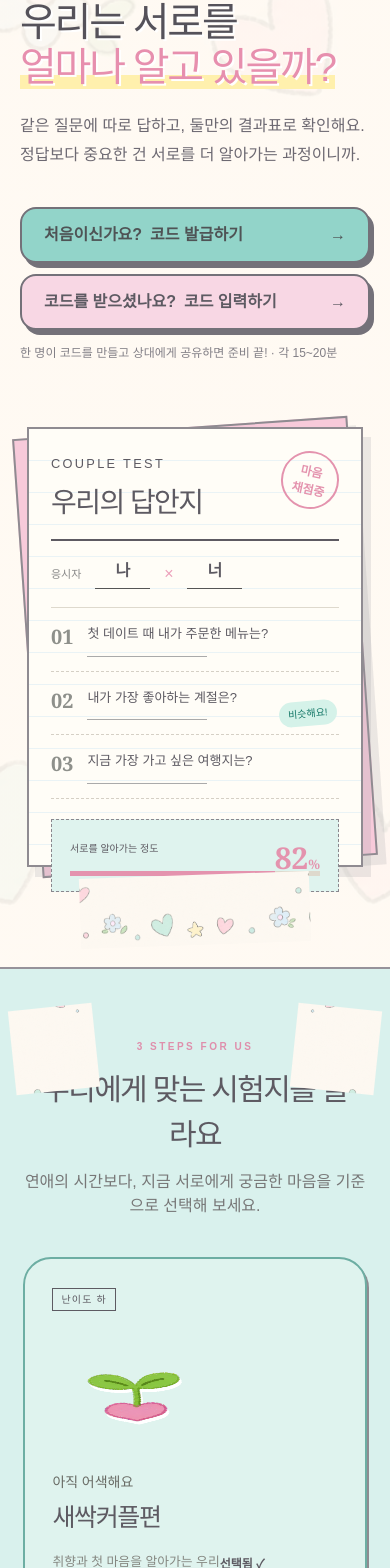
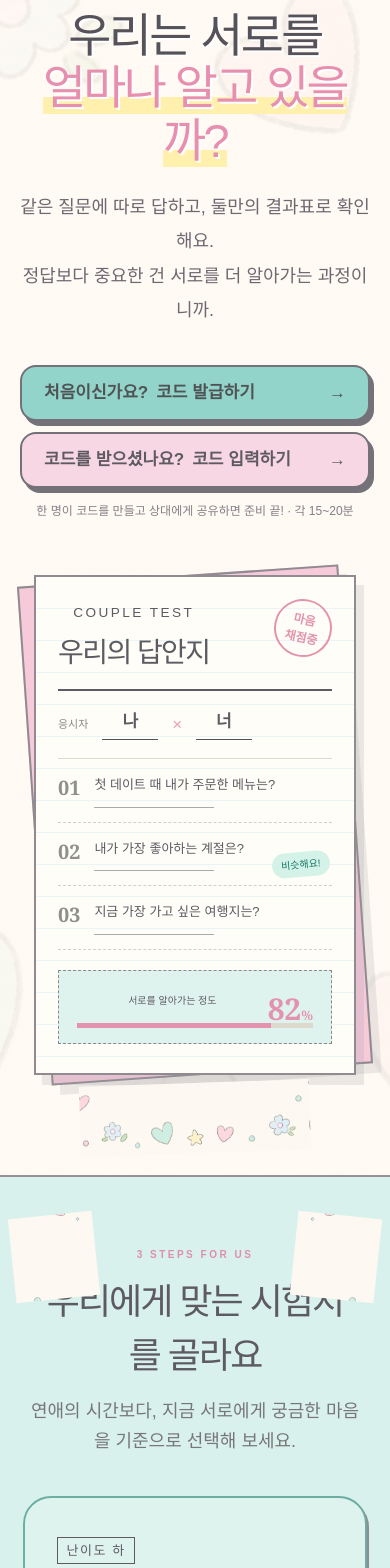
Before and after one commit to dlawlwl0620/knowing-you-couple-test, a React (Vite) app: page / in a window 390 px wide. Shown: the part 168-1736 px from the top of the page. Built offline with nearby package versions, Linux system fonts and the light colour scheme; a web font is replaced by a local one.

Commit message:
Increase readability and stack hero vertically

```diff
--- a/app/easy-customize.css
+++ b/app/easy-customize.css
@@ -27,9 +27,9 @@
 
   /* 3. 폰트와 크기 */
   --easy-font: "DearFromsol", "Apple SD Gothic Neo", sans-serif;
-  --easy-title-size: clamp(40px, 5vw, 68px);
-  --easy-section-title-size: 38px;
-  --easy-body-size: 16px;
+  --easy-title-size: clamp(48px, 6vw, 78px);
+  --easy-section-title-size: 46px;
+  --easy-body-size: 18px;
 
   /* 4. PC 카드 배열과 간격
    * 3을 2로 바꾸면 카드가 한 줄에 2개씩 표시됩니다.
@@ -63,6 +63,37 @@ body {
   font-size: var(--easy-body-size);
 }
 
+/* 5. 첫 화면 배열
+ * 소개 문구를 위에, 답안지 미리보기를 아래에 세로로 표시합니다.
+ */
+.hero {
+  grid-template-columns: 1fr;
+  justify-items: center;
+  gap: 72px;
+  padding-top: 90px;
+  padding-bottom: 130px;
+  text-align: center;
+}
+
+.hero-copy {
+  width: min(820px, 100%);
+}
+
+.hero .lead {
+  font-size: 20px;
+  line-height: 1.9;
+}
+
+.hero-actions {
+  justify-content: center;
+}
+
+.paper-stack {
+  width: min(560px, 92%);
+  height: 590px;
+  margin: 0 auto;
+}
+
 .nav {
   background-color: var(--easy-main-color);
 }
@@ -73,6 +104,11 @@ body {
 
 .section-title h2 {
   font-size: var(--easy-section-title-size);
+}
+
+.section-title span {
+  font-size: 18px;
+  line-height: 1.7;
 }
 
 .levels {
@@ -89,6 +125,43 @@ body {
 .form-card,
 .done-card {
   border-radius: var(--easy-card-radius);
+}
+
+.level-card {
+  min-height: 430px;
+  padding: 32px;
+}
+
+.level-tag {
+  font-size: 13px;
+}
+
+.level-card p {
+  font-size: 18px;
+  line-height: 1.6;
+}
+
+.level-card h3 {
+  font-size: 32px;
+}
+
+.level-card small {
+  font-size: 16px;
+  line-height: 1.65;
+}
+
+.level-card > i {
+  font-size: 14px;
+}
+
+.how article h3 {
+  font-size: 22px;
+}
+
+.how article p,
+.form-card > p,
+.payment-note {
+  font-size: 16px;
 }
 
 .primary,
@@ -113,10 +186,34 @@ body {
 @media (max-width: 800px) {
   :root {
     --easy-section-space: 70px;
-    --easy-section-title-size: 30px;
+    --easy-title-size: clamp(42px, 12vw, 58px);
+    --easy-section-title-size: 36px;
+    --easy-body-size: 17px;
+  }
+
+  .hero {
+    gap: 55px;
+    padding-top: 65px;
+    padding-bottom: 100px;
+  }
+
+  .hero .lead {
+    font-size: 18px;
+  }
+
+  .hero-actions {
+    width: 100%;
+  }
+
+  .paper-stack {
+    height: 500px;
   }
 
   .level-grid {
     grid-template-columns: 1fr;
   }
+
+  .level-card {
+    min-height: 390px;
+  }
 }
```
